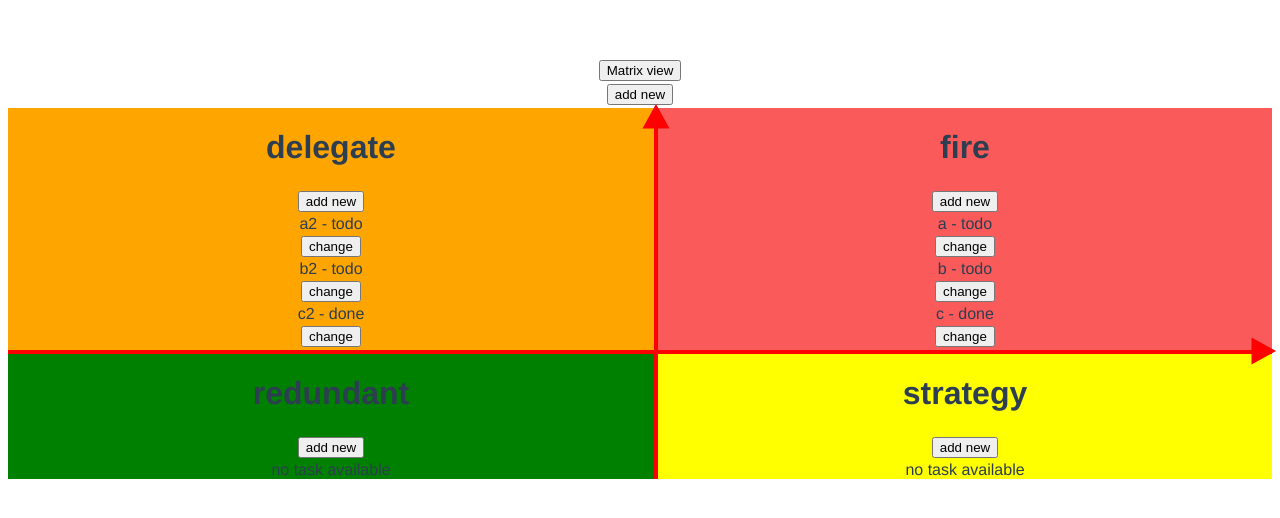
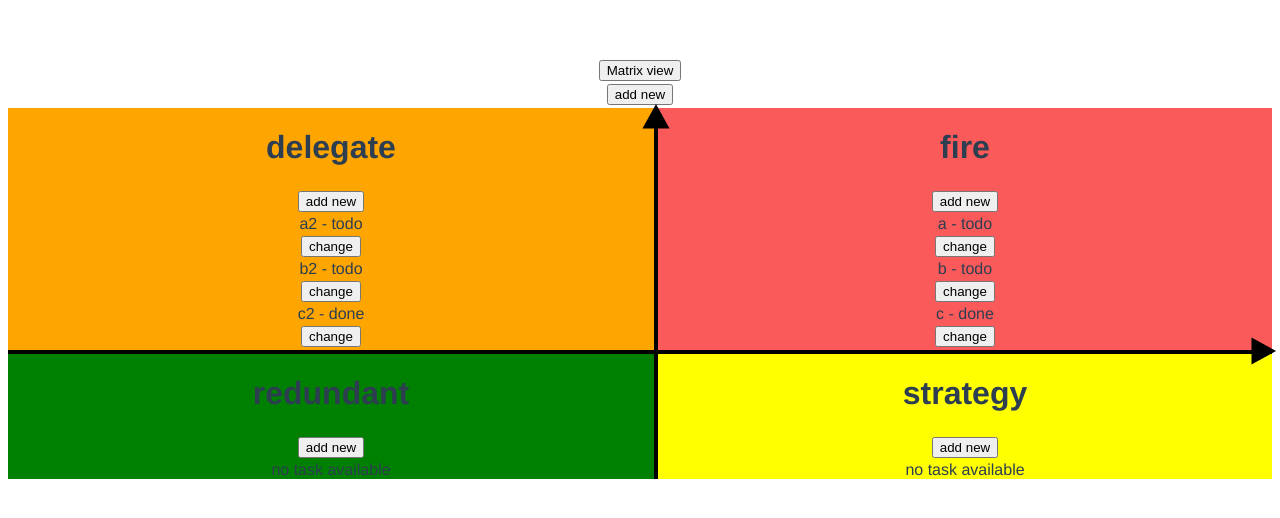
Before and after one commit to elzp/eisenhower-matrix-tool-in-vue, a Vue app: page / in a window 1280 px wide. Shown: the top 518 px of the page. Built offline with nearby package versions, Linux system fonts and the light colour scheme.

Commit message:
Matrix: change axis' color to black

```diff
--- a/src/App.vue
+++ b/src/App.vue
@@ -179,9 +179,9 @@ export default {
     defineBorder(typeName) {
       return {
         [`border-${this.styleMapping[`${typeName}`].borders[0]}`]:
-          "2px solid red",
+          "2px solid black",
         [`border-${this.styleMapping[`${typeName}`].borders[1]}`]:
-          "2px solid red",
+          "2px solid black",
       };
     },
     toggleMatrix() {
--- a/src/components/SectionOfMatrix.vue
+++ b/src/components/SectionOfMatrix.vue
@@ -33,7 +33,12 @@
       height="28"
       viewBox="0 0 28 28"
     >
-      <path d="M3 3 L3 25 L23 14 z" stroke="red" stroke-width="3" fill="red" />
+      <path
+        d="M3 3 L3 25 L23 14 z"
+        stroke="black"
+        stroke-width="3"
+        fill="black"
+      />
     </svg>
   </div>
 </template>
```
